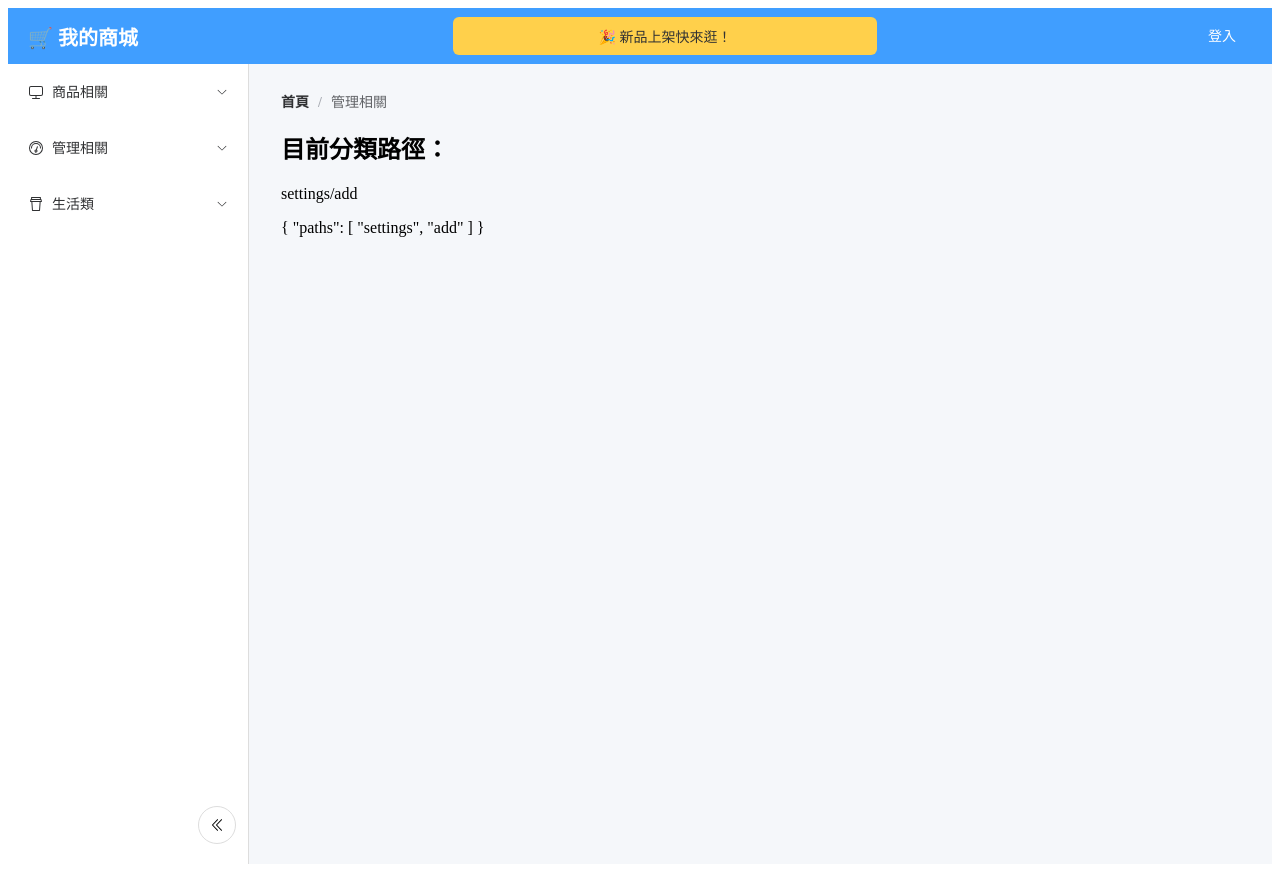
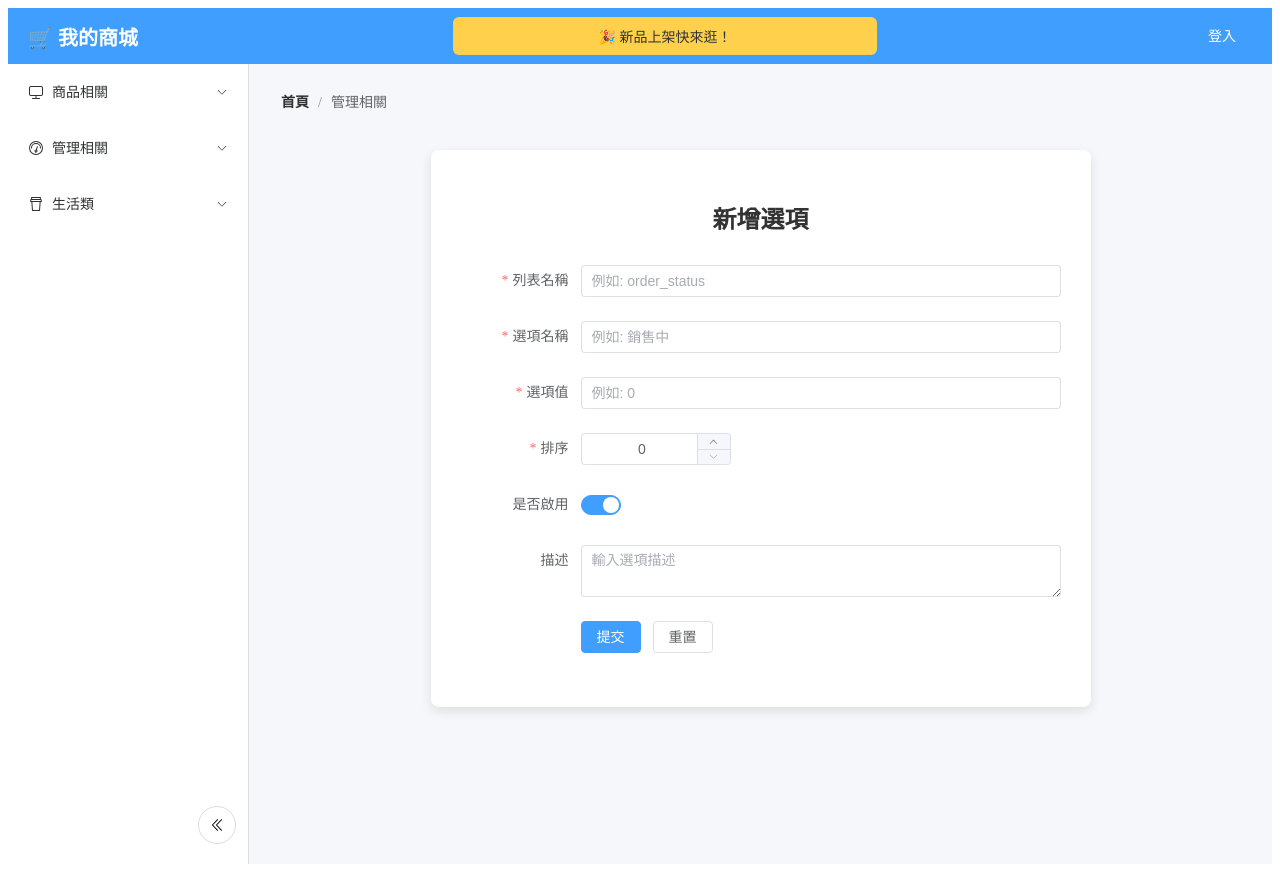
Before and after one commit to JerryChang0504/Vue3_Topic_Example, a Vue app: page /settings/add in a window 1280 px wide. Built offline with nearby package versions, Linux system fonts and the light colour scheme.

Commit message:
新增 新增選項功能頁面

```diff
--- a/src/router/index.js
+++ b/src/router/index.js
@@ -32,10 +32,15 @@ const routes = [
     name: 'EditProduct',
     component: () => import('@/views/products/EditProduct.vue'),
   },
-    {
+  {
     path: '/settings/options',
     name: 'OptionsManage',
     component: () => import('@/views/settings/OptionsManage.vue'),
+  },
+  {
+    path: '/settings/add',
+    name: 'AddOption',
+    component: () => import('@/views/settings/AddOption.vue'),
   },
   {
     path: '/checkout',
--- a/src/service/api.js
+++ b/src/service/api.js
@@ -38,6 +38,8 @@ const api = {
 
   // 取得選項列表
   getOptions: () => apiService.get(API_ROUTES.OPTIONS_LIST),
+  // 新增選項
+  addOption: (data) => apiService.post(API_ROUTES.OPTIONS_ADD, data),
 }
 
 export default api
--- a/src/service/apiRoutes.js
+++ b/src/service/apiRoutes.js
@@ -12,4 +12,5 @@ export const API_ROUTES = {
   PRODUCT_MANAGE_LIST: `/api/products/list`,
   PRODUCT_DELETE: (id) => `/api/deleteProduct/${id}`,
   OPTIONS_LIST: `/options/list`,
+  OPTIONS_ADD: `/options/add`,
 }
--- /dev/null
+++ b/src/views/settings/AddOption.vue
@@ -0,0 +1,133 @@
+<template>
+  <div class="add-option-container">
+    <h2>新增選項</h2>
+    <el-form
+      ref="optionFormRef"
+      :model="optionForm"
+      :rules="rules"
+      label-width="120px"
+      class="option-form"
+    >
+      <el-form-item label="列表名稱" prop="listName">
+        <el-input v-model="optionForm.listName" placeholder="例如: order_status" />
+      </el-form-item>
+
+      <el-form-item label="選項名稱" prop="name">
+        <el-input v-model="optionForm.name" placeholder="例如: 銷售中" />
+      </el-form-item>
+
+      <el-form-item label="選項值" prop="value">
+        <el-input v-model="optionForm.value" placeholder="例如: 0" />
+      </el-form-item>
+
+      <el-form-item label="排序" prop="sortOrder">
+        <el-input-number v-model="optionForm.sortOrder" :min="0" controls-position="right" />
+      </el-form-item>
+
+      <el-form-item label="是否啟用" prop="isActive">
+        <el-switch v-model="optionForm.isActive" />
+      </el-form-item>
+
+      <el-form-item label="描述" prop="description">
+        <el-input
+          v-model="optionForm.description"
+          type="textarea"
+          :rows="2"
+          placeholder="輸入選項描述"
+        />
+      </el-form-item>
+
+      <el-form-item>
+        <el-button type="primary" @click="submitForm(optionFormRef)"> 提交 </el-button>
+        <el-button @click="resetForm(optionFormRef)"> 重置 </el-button>
+      </el-form-item>
+    </el-form>
+  </div>
+</template>
+
+<script setup>
+import { reactive, ref } from 'vue'
+import { ElMessage } from 'element-plus'
+import api from '@/service/api'
+
+// 表單的 ref，用於存取表單實例並呼叫其方法
+const optionFormRef = ref(null)
+
+// 表單資料，使用 reactive 創建響應式物件
+const optionForm = reactive({
+  listName: '',
+  name: '',
+  value: '',
+  sortOrder: 0,
+  isActive: true,
+  description: '',
+})
+
+// 表單驗證規則
+const rules = reactive({
+  listName: [
+    { required: true, message: '請輸入列表名稱', trigger: 'blur' },
+    { min: 3, max: 50, message: '長度需介於 3 到 50 個字元', trigger: 'blur' },
+  ],
+  name: [{ required: true, message: '請輸入選項名稱', trigger: 'blur' }],
+  value: [{ required: true, message: '請輸入選項值', trigger: 'blur' }],
+  sortOrder: [{ required: true, message: '請輸入排序值', trigger: 'change' }],
+})
+
+// 提交表單的函式
+const submitForm = async (formEl) => {
+  // 如果表單實例不存在，則直接返回
+  if (!formEl) return
+
+  // 觸發表單驗證
+  await formEl.validate((valid, fields) => {
+    if (valid) {
+      // 驗證通過，執行提交邏輯
+      console.log('表單提交成功！')
+      console.log('提交的資料：', optionForm)
+      api.addOption(optionForm)
+
+      ElMessage({
+        message: '選項新增成功！',
+        type: 'success',
+      })
+      // 這裡可以將資料送出到後端 API
+      //例如：axios.post('/api/options', optionForm)
+    } else {
+      // 驗證失敗
+      console.log('表單驗證失敗！', fields)
+      ElMessage({
+        message: '請檢查表單內容是否有誤。',
+        type: 'error',
+      })
+    }
+  })
+}
+
+// 重置表單的函式
+const resetForm = (formEl) => {
+  if (!formEl) return
+  formEl.resetFields() // 重置所有表單項
+}
+</script>
+
+<style scoped>
+.add-option-container {
+  max-width: 600px;
+  margin: 40px auto;
+  padding: 30px;
+  background-color: #fff;
+  border-radius: 8px;
+  box-shadow: 0 4px 12px rgba(0, 0, 0, 0.1);
+}
+
+.add-option-container h2 {
+  text-align: center;
+  margin-bottom: 30px;
+  color: #333;
+}
+
+.option-form .el-form-item {
+  margin-bottom: 24px;
+}
+</style>
--- a/src/views/settings/OptionsManage.vue
+++ b/src/views/settings/OptionsManage.vue
@@ -3,7 +3,7 @@
     <div class="header">
       <h2 class="title">選項管理</h2>
       <div class="header-actions">
-        <el-button @click="goTo('AddProduct')" type="primary"> + 新增項目 </el-button>
+        <el-button @click="goTo('AddOption')" type="primary"> + 新增項目 </el-button>
 
         <el-select
           v-model="selectedCategory"
@@ -43,6 +43,9 @@ import { ref, onMounted, computed } from 'vue'
 import api from '@/service/api'
 import { ElMessage } from 'element-plus'
 import { Open, Close } from '@element-plus/icons-vue'
+import { useNavigation } from '@/composables/useNavigation'
+const { goTo } = useNavigation()
+
 const tableData = ref([])
 const categories = ref([])
 const selectedCategory = ref('')
```
